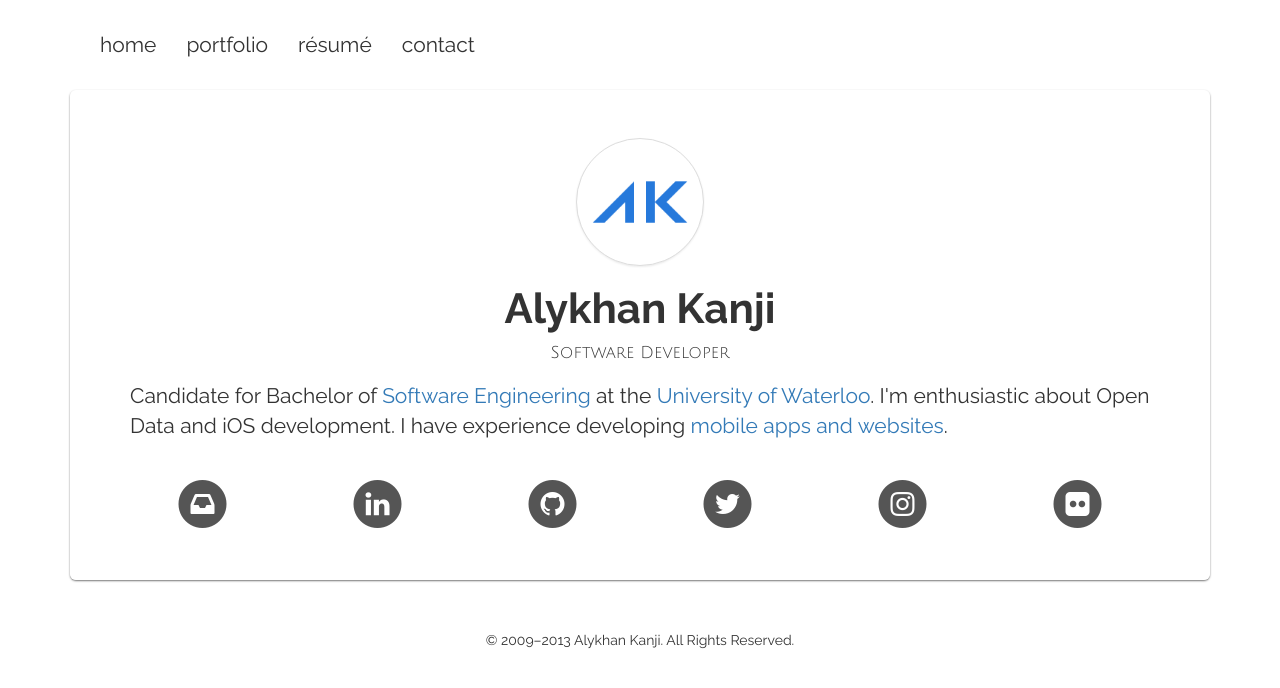
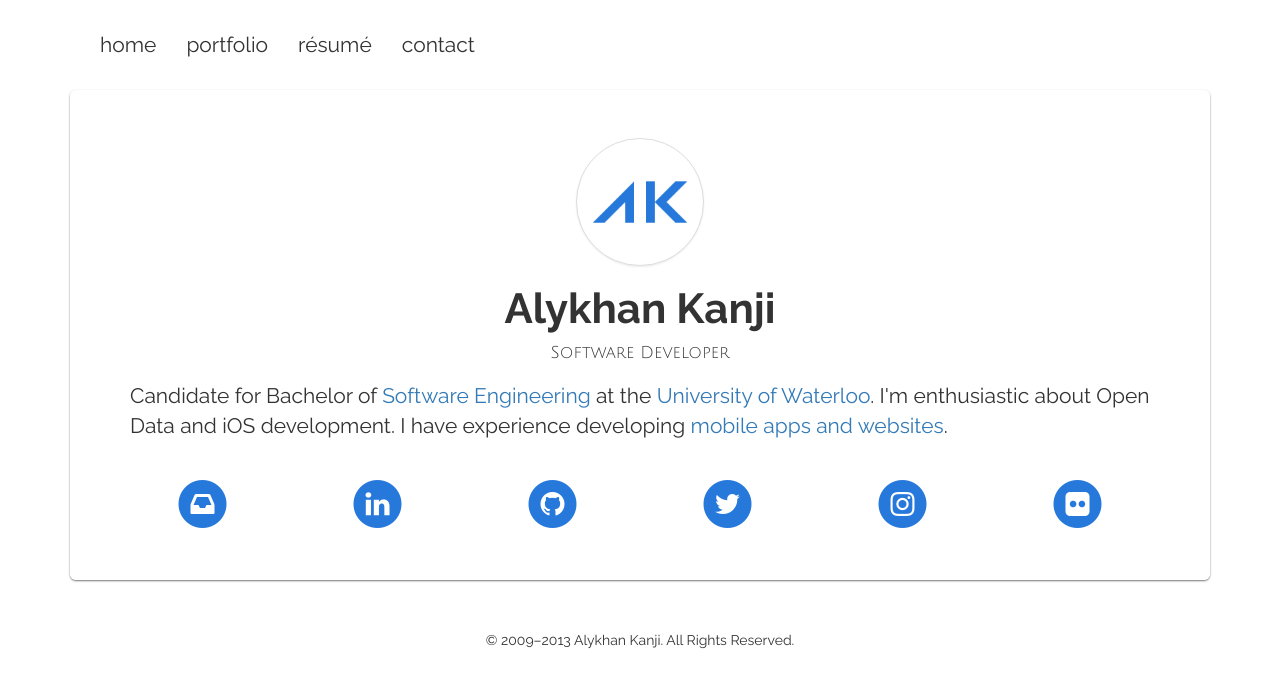
Before and after one commit to alykhank/alykhank.github.io, a Jekyll site: the page built from index.html, in a window 1280 px wide. Shown: the top 688 px of the page. Built offline with Jekyll 4.4.1, drawn with Linux system fonts in a browser that asks for light colours; nearby versions of some CDN libraries; Markdown is read by kramdown in place of the engine named in the settings; comment, search, counter and statistics services are not loaded.

Commit message:
Update social link colours and add transition

```diff
--- a/css/style.css
+++ b/css/style.css
@@ -54,12 +54,18 @@ body {
 	width: 100%;
 }
 
-i {
-	color: #555;
+.fa {
+	transition: color 0.4s ease;
 }
 
-i:hover {
-	color: black;
-	position: relative;
-	top: -1px;
+.fa-stack {
+	color: rgb(38,121,219);
 }
+
+.fa-stack:hover {
+	color: white;
+}
+
+.fa-stack:hover .fa-inverse {
+	color: rgb(38,121,219);
+}
```
